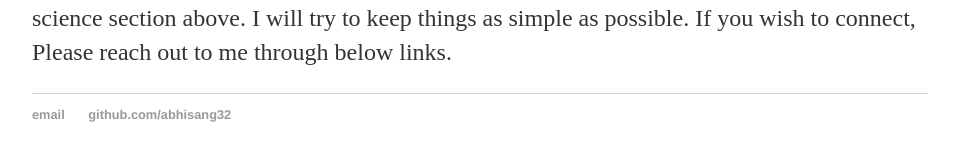
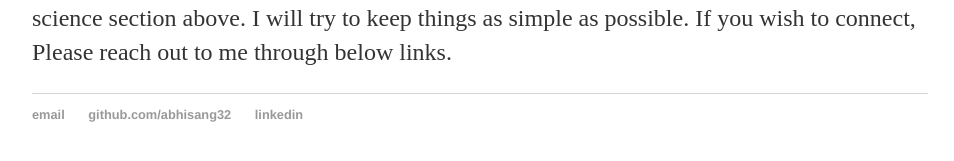
Before and after one commit to abhisheksanghai/abhisheksanghai.github.io, a Jekyll site: the page built from index.html, in a window 1280 px wide. Shown: the part 320-481 px from the top of the page, without its empty margins (160-1114 px from the left). Built offline with Jekyll 4.4.1, drawn with Linux system fonts in a browser that asks for light colours.

Commit message:
Update default.html
adding linkedin profile

```diff
--- a/_layouts/default.html
+++ b/_layouts/default.html
@@ -22,6 +22,7 @@
 	    		<ul>
 	        		<li><a href="mailto:abhisanghai32@gmail.com">email</a></li>
 	        		<li><a href="https://github.com/abhisang32">github.com/abhisang32</a></li>
+				<li><a href="www.linkedin.com/in/abhishek-sanghai-67540450">linkedin</a></li>
 				</ul>
 			</footer>
 		</body>
```
